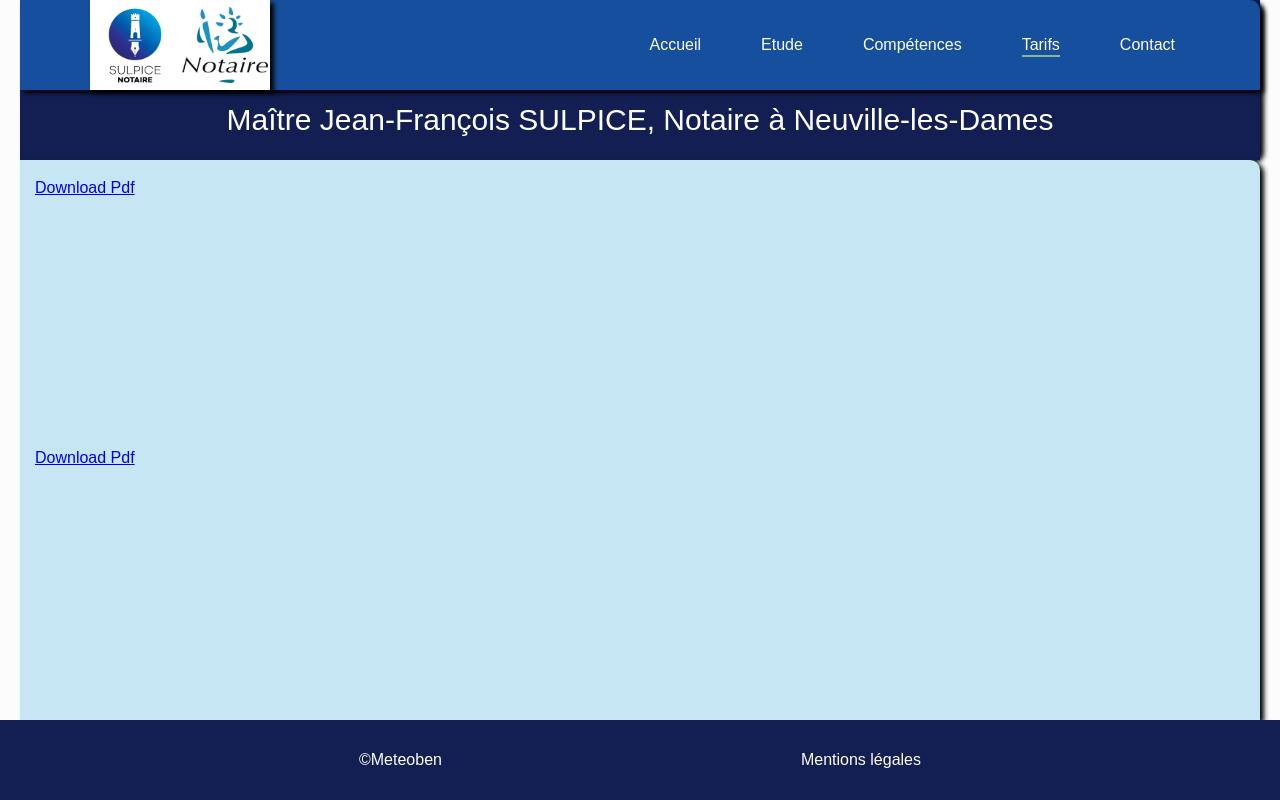
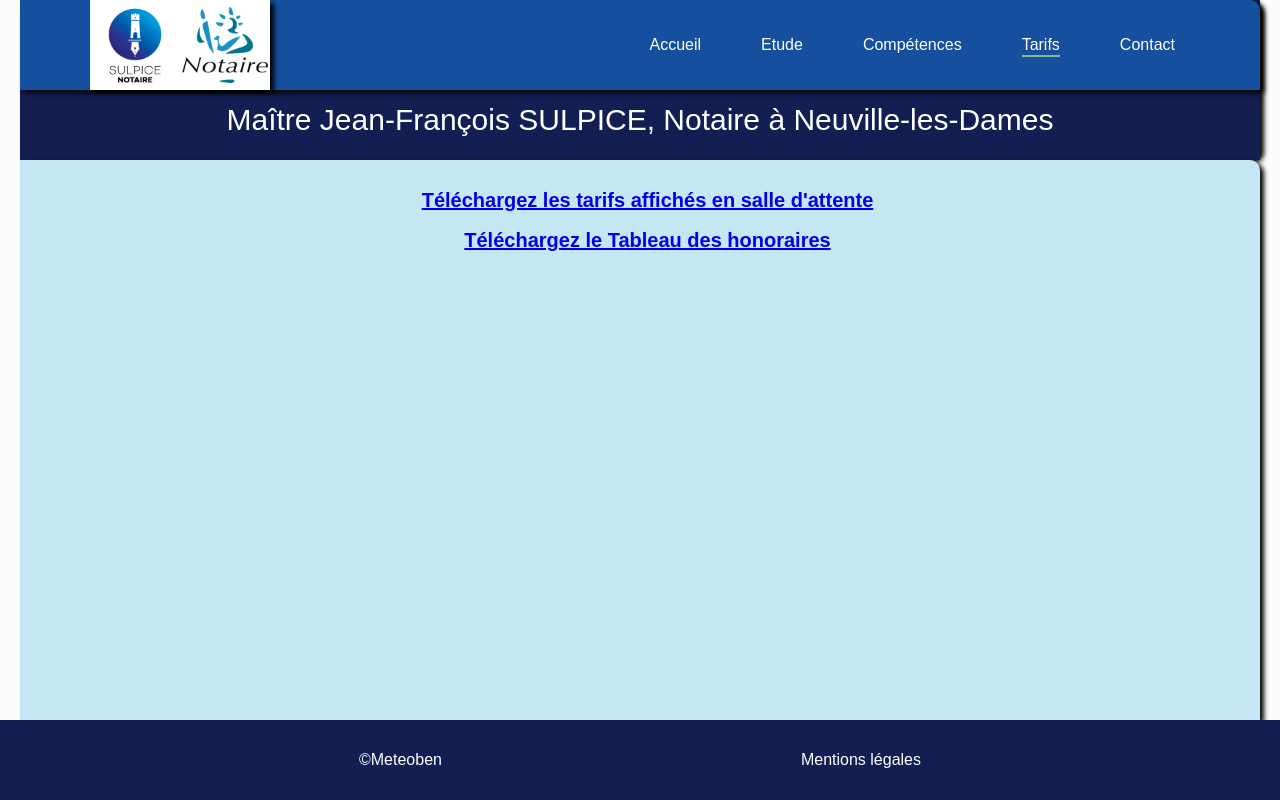
Before and after one commit to Ben43200/sulp-app, a React (Create React App) app: page /tarifs in a window 1280 px wide. Built offline with nearby package versions, Linux system fonts and the light colour scheme.

Commit message:
ajout liste tarifs

```diff
--- a/src/pages/Tarifs/Tarifs.js
+++ b/src/pages/Tarifs/Tarifs.js
@@ -1,5 +1,5 @@
 // import React from "react";
-// import "./tarifs.scss";
+import "./tarifs.scss";
 
 // export default function Tarifs() {
 //   return (
@@ -61,18 +61,22 @@
 import React, { Component } from 'react';
 import Pdf1 from '../../Utils/Tarifs.pdf';
 import Pdf2 from "../../Utils/Tableau.pdf"
+import "./tarifs.scss";
+
 export  class Tarif extends Component {
 
   render() {
 
     return (
       <main>
-        <div className = "Tableau">
-          <a href = {Pdf1} target = "_blank">Download Pdf</a>
-        </div>
-          <div className = "Tarif">
-          <a href = {Pdf2} target = "_blank">Download Pdf</a>
-        </div>
+        <ul>
+        <li className = "tarifs">
+          <a href = {Pdf1} target = "_blank"><p>Téléchargez les tarifs affichés en salle d'attente</p></a>
+        </li>
+          <li className = "tarifs">
+          <a href = {Pdf2} target = "_blank"><p>Téléchargez le Tableau des honoraires</p></a>
+        </li>
+        </ul>
         </main>
     );
 
--- a/src/pages/Tarifs/tarifs.scss
+++ b/src/pages/Tarifs/tarifs.scss
@@ -12,6 +12,11 @@ margin-left: 15px;
     font-weight:700;
     text-align: center;
     font-size:20px;
+    list-style: none;
+    padding: 10px 0px;
+font-weight:bold;
+// color:black;
+margin-left: 15px;
 
 }
 
```
